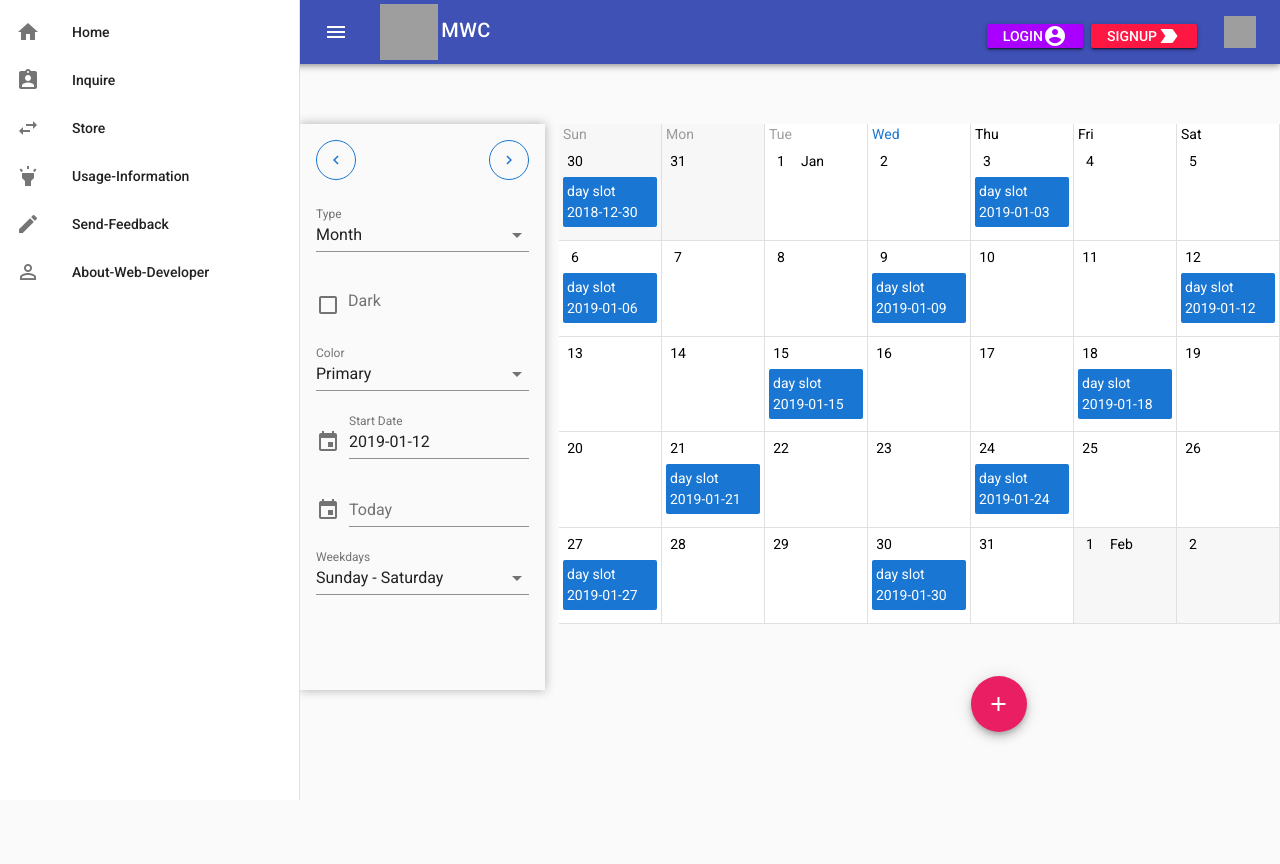
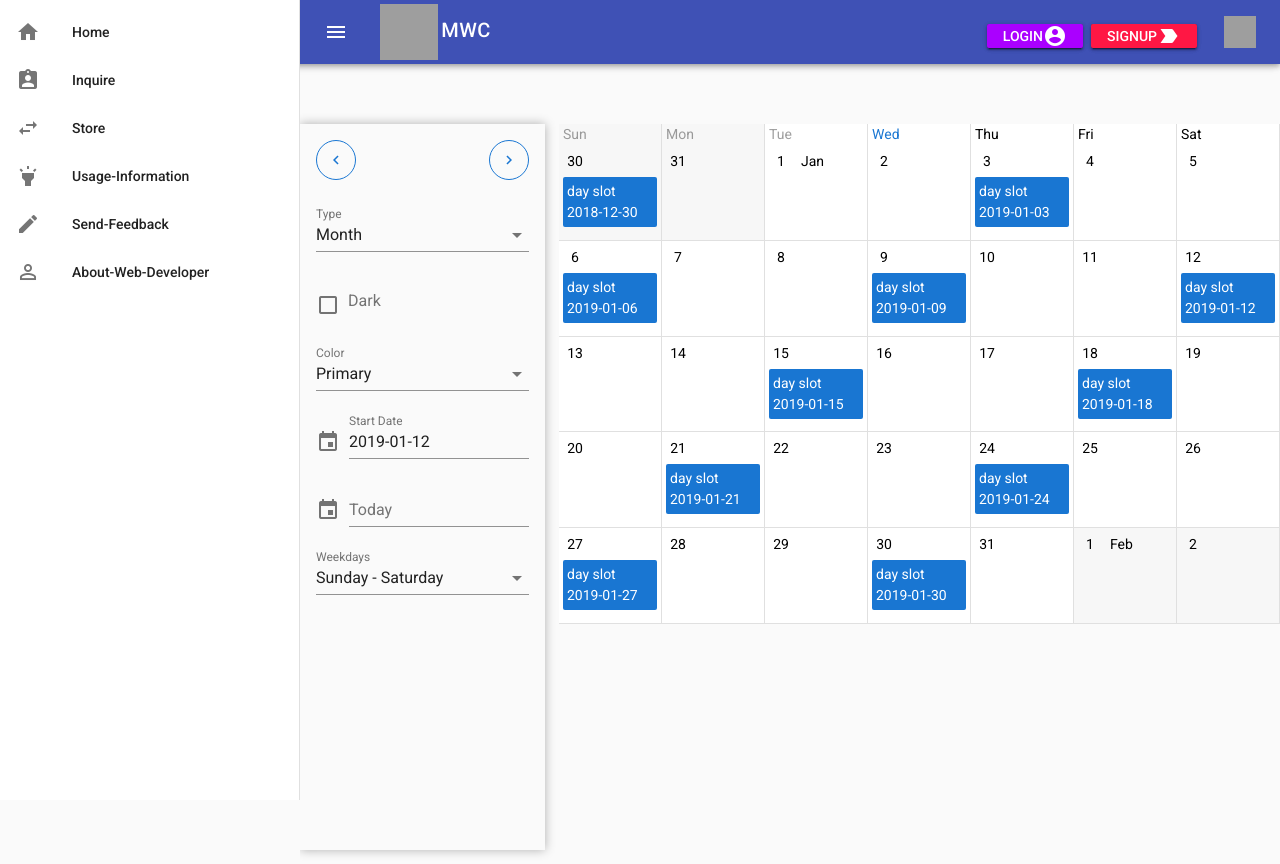
Before and after one commit to danial1021/Software-Engineering, a Vue app in the folder vueMove/: page /store in a window 1280 px wide. Built offline with nearby package versions, Linux system fonts and the light colour scheme; grey boxes are pictures that could not be loaded.

Commit message:
delete red button
del button

```diff
--- a/vueMove/src/views/store.vue
+++ b/vueMove/src/views/store.vue
@@ -382,27 +382,6 @@
   </v-layout>
   <!-- 달력 끝 -->
 
-    <v-layout row wrap>
-      <v-flex xs12 sm12 md6 offset-md3>
-          <v-card-text style="height: 100px; position: relative">
-            <v-fab-transition>
-              <v-btn
-                v-show="!hidden"
-                color="pink"
-                dark
-                absolute
-                top
-                right
-                fab
-              >
-                <v-icon>add</v-icon>
-              </v-btn>
-            </v-fab-transition>
-          </v-card-text>
-      </v-flex>
-    </v-layout>
-
-
   </v-app>
 </template>
 
```
